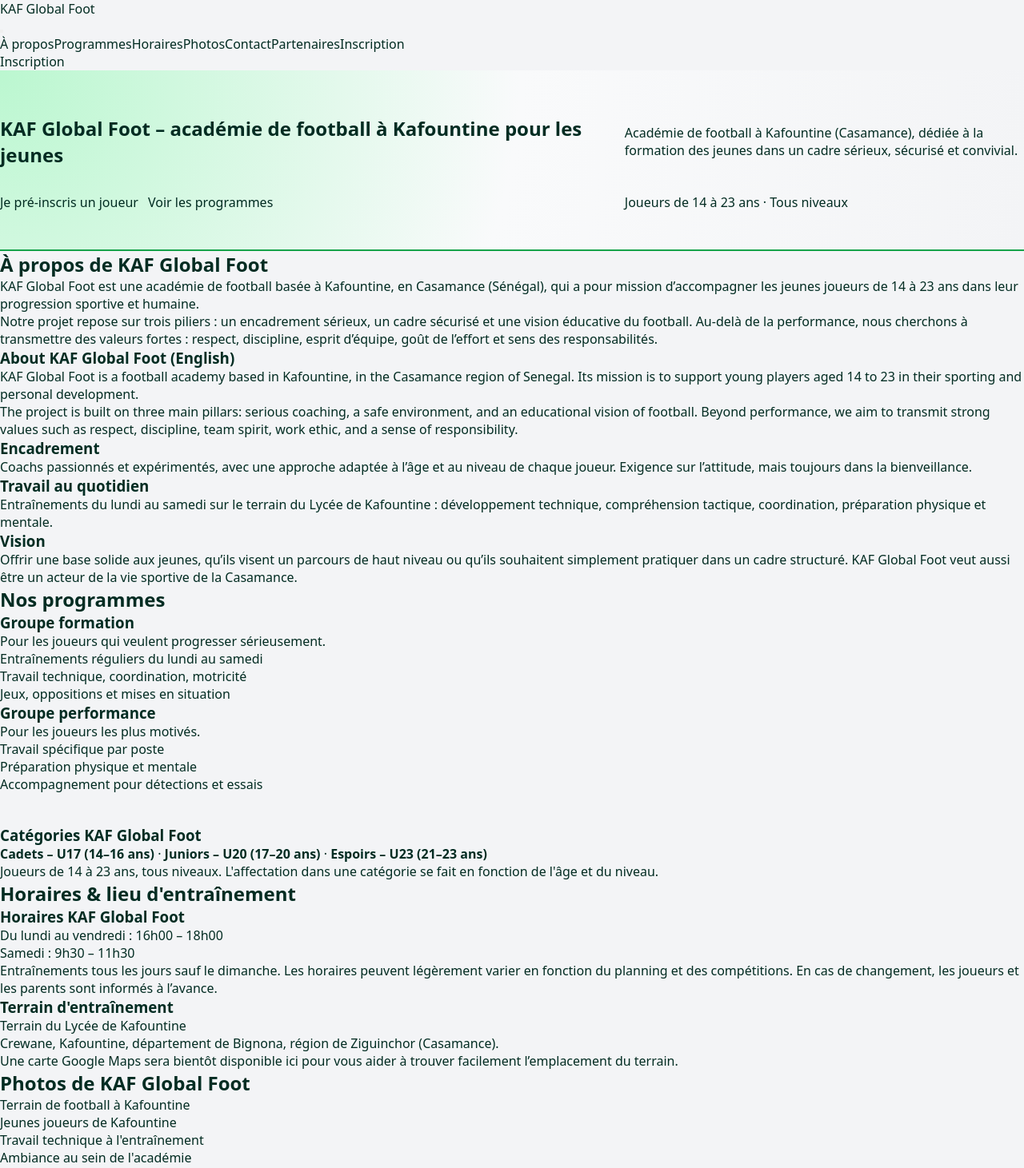
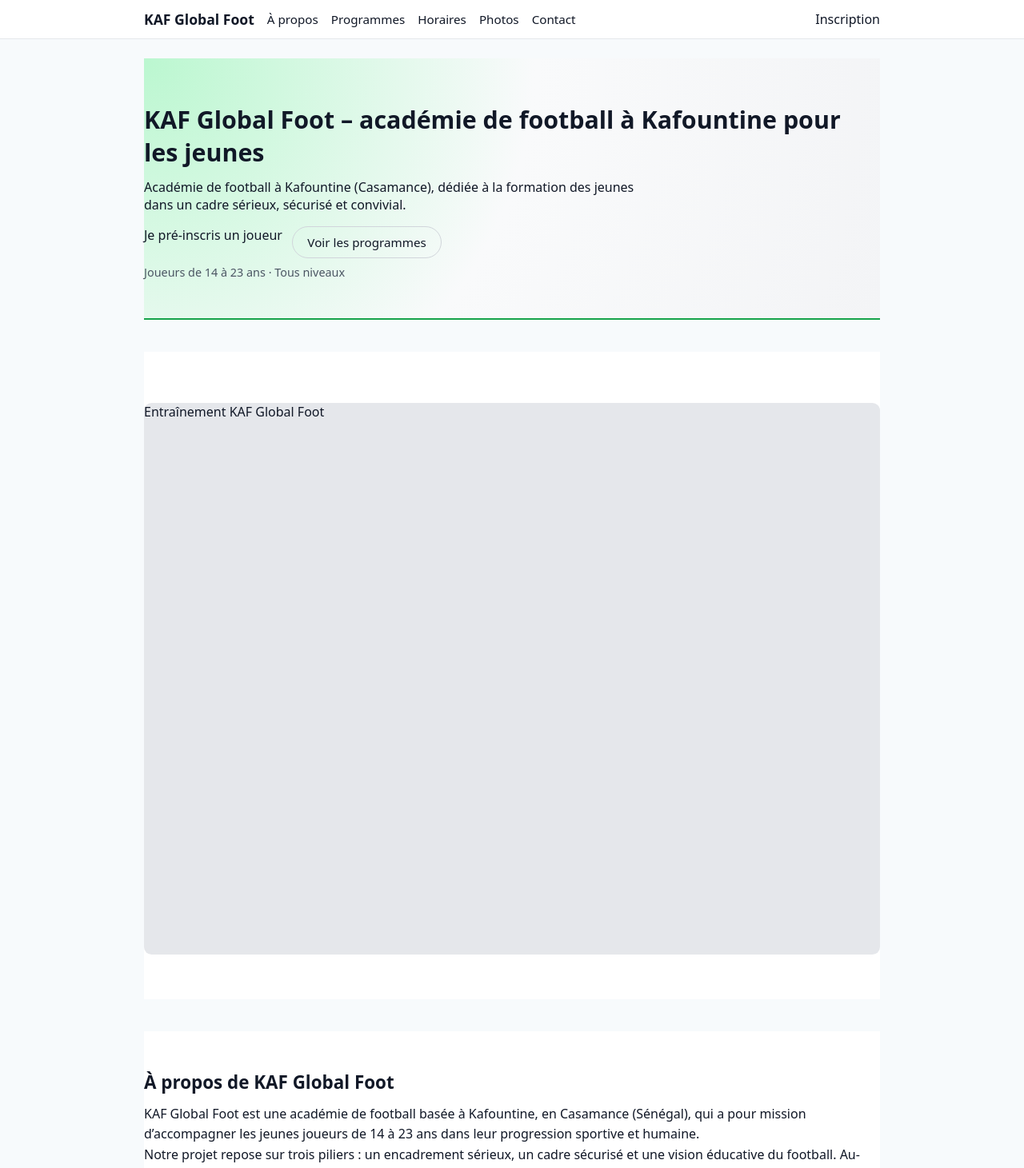
Before and after one commit to meliusmum-sketch/KAF-GLOBAL-FOOT, a Next.js app: page / in a window 1280 px wide. Shown: the top 1461 px of the page at 80% size. Built offline with nearby package versions, Linux system fonts and the light colour scheme.

Commit message:
Update index.js

```diff
--- a/pages/index.js
+++ b/pages/index.js
@@ -1,12 +1,7 @@
-import { useState } from "react";
 import Head from "next/head";
 import Link from "next/link";
 
 export default function HomePage() {
-  const [mobileNavOpen, setMobileNavOpen] = useState(false);
-
-  const closeMobileNav = () => setMobileNavOpen(false);
-
   return (
     <>
       <Head>
@@ -20,66 +15,16 @@ export default function HomePage() {
       <div className="page">
         {/* HEADER */}
         <header className="site-header">
-          <div className="site-header-inner">
-            <div className="site-logo">
-              <Link href="/">KAF Global Foot</Link>
-            </div>
-
-            {/* BOUTON HAMBURGER (MOBILE) */}
-            <button
-              className={`mobile-nav-toggle ${
-                mobileNavOpen ? "is-open" : ""
-              }`}
-              onClick={() => setMobileNavOpen((open) => !open)}
-              aria-label={
-                mobileNavOpen ? "Fermer le menu" : "Ouvrir le menu"
-              }
-            >
-              <span />
-              <span />
-              <span />
-            </button>
-
-            {/* MENU PRINCIPAL */}
-            <nav
-              className={`main-nav ${
-                mobileNavOpen ? "is-open" : ""
-              }`}
-            >
-              <a href="#apropos" onClick={closeMobileNav}>
-                À propos
-              </a>
-              <a href="#programmes" onClick={closeMobileNav}>
-                Programmes
-              </a>
-              <a href="#horaires" onClick={closeMobileNav}>
-                Horaires
-              </a>
-              <a href="#photos" onClick={closeMobileNav}>
-                Photos
-              </a>
-              <a href="#contact" onClick={closeMobileNav}>
-                Contact
-              </a>
-              <Link
-                href="/partenaires"
-                onClick={closeMobileNav}
-              >
-                Partenaires
-              </Link>
-
-              {/* Bouton inscription INSIDE menu en mobile */}
-              <Link
-                href="/inscription"
-                className="nav-cta nav-cta-in-nav"
-                onClick={closeMobileNav}
-              >
-                Inscription
-              </Link>
+          <div className="header-inner">
+            <div className="logo">KAF Global Foot</div>
+            <nav className="main-nav">
+              <a href="#apropos">À propos</a>
+              <a href="#programmes">Programmes</a>
+              <a href="#horaires">Horaires</a>
+              <a href="#photos">Photos</a>
+              <a href="#contact">Contact</a>
             </nav>
-
-            {/* Bouton inscription visible en DESKTOP */}
-            <div className="nav-actions">
+            <div className="header-actions">
               <Link href="/inscription" className="nav-cta">
                 Inscription
               </Link>
@@ -87,26 +32,24 @@ export default function HomePage() {
           </div>
         </header>
 
-        {/* CONTENU PRINCIPAL */}
-        <main className="page-main">
+        {/* CONTENU */}
+        <main className="main">
           {/* HERO */}
           <section className="hero" aria-labelledby="hero-title">
-            <div className="hero-content">
             <h1 id="hero-title">
               KAF Global Foot – académie de football à Kafountine pour les
               jeunes
             </h1>
-              <p className="hero-tagline">
+            <p className="hero-text">
               Académie de football à Kafountine (Casamance), dédiée à la
-                formation des jeunes dans un cadre sérieux, sécurisé et
-                convivial.
+              formation des jeunes dans un cadre sérieux, sécurisé et convivial.
             </p>
 
             <div className="hero-actions">
-                <Link href="/inscription" className="hero-primary">
+              <Link href="/inscription" className="btn-primary">
                 Je pré-inscris un joueur
               </Link>
-                <a href="#programmes" className="hero-secondary">
+              <a href="#programmes" className="btn-secondary">
                 Voir les programmes
               </a>
             </div>
@@ -114,11 +57,16 @@ export default function HomePage() {
             <p className="hero-meta">
               Joueurs de 14 à 23 ans · Tous niveaux
             </p>
-            </div>
+          </section>
+
+          {/* IMAGE / VISUEL */}
+          <section className="section">
+            <h2 className="visually-hidden">Entraînement KAF Global Foot</h2>
+            <div className="image-placeholder">Entraînement KAF Global Foot</div>
           </section>
 
           {/* À PROPOS */}
-          <section id="apropos" className="page-section">
+          <section id="apropos" className="section">
             <h2>À propos de KAF Global Foot</h2>
             <p>
               KAF Global Foot est une académie de football basée à Kafountine,
@@ -147,14 +95,21 @@ export default function HomePage() {
               discipline, team spirit, work ethic, and a sense of
               responsibility.
             </p>
+            <p>
+              Training sessions take place from Monday to Saturday on the pitch
+              of the Lycée de Kafountine, with a program adapted to each
+              player’s age and level. KAF Global Foot welcomes motivated
+              players, whether they aspire to a higher level or simply want to
+              train in a structured and supportive environment.
+            </p>
 
             <div className="apropos-grid">
               <div>
                 <h3>Encadrement</h3>
                 <p>
-                  Coachs passionnés et expérimentés, avec une approche adaptée
-                  à l’âge et au niveau de chaque joueur. Exigence sur
-                  l’attitude, mais toujours dans la bienveillance.
+                  Coachs passionnés et expérimentés, avec une approche adaptée à
+                  l’âge et au niveau de chaque joueur. Exigence sur l’attitude,
+                  mais toujours dans la bienveillance.
                 </p>
               </div>
               <div>
@@ -178,11 +133,11 @@ export default function HomePage() {
           </section>
 
           {/* PROGRAMMES */}
-          <section id="programmes" className="page-section">
+          <section id="programmes" className="section">
             <h2>Nos programmes</h2>
 
             <div className="programmes-grid">
-              <div className="programme-card">
+              <div className="card">
                 <h3>Groupe formation</h3>
                 <p>Pour les joueurs qui veulent progresser sérieusement.</p>
                 <ul>
@@ -192,7 +147,7 @@ export default function HomePage() {
                 </ul>
               </div>
 
-              <div className="programme-card">
+              <div className="card">
                 <h3>Groupe performance</h3>
                 <p>Pour les joueurs les plus motivés.</p>
                 <ul>
@@ -205,11 +160,9 @@ export default function HomePage() {
 
             <div className="categories">
               <h3>Catégories KAF Global Foot</h3>
-              <p>
-                <strong>Cadets – U17 (14–16 ans)</strong> ·{" "}
-                <strong>Juniors – U20 (17–20 ans)</strong> ·{" "}
-                <strong>Espoirs – U23 (21–23 ans)</strong>
-              </p>
+              <p>Cadets – U17 (14–16 ans)</p>
+              <p>Juniors – U20 (17–20 ans)</p>
+              <p>Espoirs – U23 (21–23 ans)</p>
               <p>
                 Joueurs de 14 à 23 ans, tous niveaux. L&apos;affectation dans
                 une catégorie se fait en fonction de l&apos;âge et du niveau.
@@ -218,11 +171,11 @@ export default function HomePage() {
           </section>
 
           {/* HORAIRES & LIEU */}
-          <section id="horaires" className="page-section">
+          <section id="horaires" className="section">
             <h2>Horaires &amp; lieu d&apos;entraînement</h2>
 
             <div className="horaires-grid">
-              <div>
+              <div className="card">
                 <h3>Horaires KAF Global Foot</h3>
                 <ul>
                   <li>Du lundi au vendredi : 16h00 – 18h00</li>
@@ -236,7 +189,7 @@ export default function HomePage() {
                 </p>
               </div>
 
-              <div>
+              <div className="card">
                 <h3>Terrain d&apos;entraînement</h3>
                 <p>
                   Terrain du Lycée de Kafountine
@@ -253,30 +206,38 @@ export default function HomePage() {
           </section>
 
           {/* PHOTOS */}
-          <section id="photos" className="page-section">
+          <section id="photos" className="section">
             <h2>Photos de KAF Global Foot</h2>
             <div className="photos-grid">
               <div className="photo-card">
-                <div className="photo-placeholder" />
+                <div className="image-placeholder" />
                 <p>Terrain de football à Kafountine</p>
               </div>
               <div className="photo-card">
-                <div className="photo-placeholder" />
-                <p>Jeunes joueurs de Kafountine</p>
+                <div className="image-placeholder" />
+                <p>Jeunes joueurs de Kafountine au football</p>
               </div>
               <div className="photo-card">
-                <div className="photo-placeholder" />
+                <div className="image-placeholder" />
                 <p>Travail technique à l&apos;entraînement</p>
               </div>
               <div className="photo-card">
-                <div className="photo-placeholder" />
-                <p>Ambiance au sein de l&apos;académie</p>
+                <div className="image-placeholder" />
+                <p>Vue d&apos;ensemble de l&apos;académie KAF Global Foot</p>
+              </div>
+              <div className="photo-card">
+                <div className="image-placeholder" />
+                <p>Match d&apos;entraînement à Kafountine</p>
+              </div>
+              <div className="photo-card">
+                <div className="image-placeholder" />
+                <p>Ambiance au sein de KAF Global Foot</p>
               </div>
             </div>
           </section>
 
           {/* CONTACT */}
-          <section id="contact" className="page-section">
+          <section id="contact" className="section">
             <h2>Contact KAF Global Foot</h2>
             <p>
               Pour toute question (pré-inscriptions, horaires, tarifs,
@@ -292,18 +253,254 @@ export default function HomePage() {
               </li>
             </ul>
             <p>
-              Vous pouvez aussi remplir directement notre{" "}
-              <Link href="/inscription">formulaire de pré-inscription</Link>.
+              <Link href="/inscription">Aller au formulaire de pré-inscription</Link>
             </p>
           </section>
         </main>
 
         {/* FOOTER */}
-        <footer className="site-footer">
+        <footer className="footer">
           <p>© 2025 KAF Global Foot. Tous droits réservés.</p>
           <p>Site développé avec Next.js &amp; déployé sur Vercel.</p>
         </footer>
       </div>
+
+      {/* STYLE LOCAL POUR CETTE PAGE UNIQUEMENT */}
+      <style jsx>{`
+        .page {
+          min-height: 100vh;
+          display: flex;
+          flex-direction: column;
+          background: #f7fafc;
+          color: #111827;
+          font-family: system-ui, -apple-system, BlinkMacSystemFont, "Segoe UI",
+            sans-serif;
+        }
+
+        .site-header {
+          background: white;
+          border-bottom: 1px solid #e5e7eb;
+          position: sticky;
+          top: 0;
+          z-index: 10;
+        }
+
+        .header-inner {
+          max-width: 960px;
+          margin: 0 auto;
+          padding: 0.75rem 1.25rem;
+          display: flex;
+          align-items: center;
+          gap: 1rem;
+        }
+
+        .logo {
+          font-weight: 700;
+          font-size: 1.1rem;
+        }
+
+        .main-nav {
+          display: flex;
+          gap: 1rem;
+          flex: 1;
+          flex-wrap: wrap;
+        }
+
+        .main-nav a {
+          font-size: 0.95rem;
+        }
+
+        .header-actions {
+          display: flex;
+        }
+
+        .nav-cta {
+          padding: 0.35rem 0.9rem;
+          border-radius: 999px;
+          background: #2563eb;
+          color: white;
+          font-size: 0.9rem;
+        }
+
+        .main {
+          flex: 1;
+          max-width: 960px;
+          margin: 0 auto;
+          padding: 1.5rem 1.25rem 2.5rem;
+        }
+
+        .hero {
+          margin-bottom: 2rem;
+        }
+
+        .hero h1 {
+          font-size: 1.9rem;
+          margin-bottom: 0.75rem;
+        }
+
+        .hero-text {
+          margin-bottom: 1rem;
+          max-width: 40rem;
+        }
+
+        .hero-actions {
+          display: flex;
+          flex-wrap: wrap;
+          gap: 0.75rem;
+          margin-bottom: 0.5rem;
+        }
+
+        .btn-primary,
+        .btn-secondary {
+          display: inline-block;
+          padding: 0.55rem 1.15rem;
+          border-radius: 999px;
+          font-size: 0.95rem;
+        }
+
+        .btn-primary {
+          background: #2563eb;
+          color: white;
+        }
+
+        .btn-secondary {
+          border: 1px solid #d1d5db;
+        }
+
+        .hero-meta {
+          font-size: 0.9rem;
+          color: #4b5563;
+        }
+
+        .section {
+          margin-top: 2.5rem;
+        }
+
+        .section h2 {
+          font-size: 1.4rem;
+          margin-bottom: 0.75rem;
+        }
+
+        .section h3 {
+          margin-top: 1.25rem;
+          margin-bottom: 0.35rem;
+          font-size: 1.05rem;
+        }
+
+        .section p {
+          line-height: 1.6;
+        }
+
+        .apropos-grid {
+          display: grid;
+          gap: 1rem;
+          margin-top: 1.25rem;
+        }
+
+        .apropos-grid > div {
+          background: white;
+          border-radius: 0.75rem;
+          padding: 0.9rem 1rem;
+          border: 1px solid #e5e7eb;
+        }
+
+        .programmes-grid {
+          display: grid;
+          gap: 1rem;
+          margin-top: 1rem;
+        }
+
+        .card {
+          background: white;
+          border-radius: 0.75rem;
+          padding: 1rem 1.1rem;
+          border: 1px solid #e5e7eb;
+        }
+
+        .categories {
+          margin-top: 1.5rem;
+          background: #eff6ff;
+          border-radius: 0.75rem;
+          padding: 1rem 1.1rem;
+          border: 1px solid #bfdbfe;
+        }
+
+        .horaires-grid {
+          display: grid;
+          gap: 1rem;
+          margin-top: 1rem;
+        }
+
+        .photos-grid {
+          display: grid;
+          gap: 1rem;
+          grid-template-columns: repeat(auto-fit, minmax(180px, 1fr));
+          margin-top: 1rem;
+        }
+
+        .photo-card {
+          background: white;
+          border-radius: 0.75rem;
+          padding: 0.9rem;
+          border: 1px solid #e5e7eb;
+          text-align: center;
+          font-size: 0.9rem;
+        }
+
+        .image-placeholder {
+          width: 100%;
+          aspect-ratio: 4 / 3;
+          border-radius: 0.6rem;
+          background: #e5e7eb;
+          margin-bottom: 0.5rem;
+        }
+
+        .image-placeholder:first-of-type {
+          margin-top: 1rem;
+        }
+
+        .footer {
+          border-top: 1px solid #e5e7eb;
+          padding: 1rem 1.25rem;
+          text-align: center;
+          font-size: 0.85rem;
+          color: #6b7280;
+          background: white;
+        }
+
+        .visually-hidden {
+          position: absolute;
+          width: 1px;
+          height: 1px;
+          padding: 0;
+          margin: -1px;
+          overflow: hidden;
+          clip: rect(0, 0, 0, 0);
+          white-space: nowrap;
+          border: 0;
+        }
+
+        @media (max-width: 768px) {
+          .header-inner {
+            flex-wrap: wrap;
+          }
+
+          .main-nav {
+            width: 100%;
+            justify-content: center;
+          }
+
+          .header-actions {
+            width: 100%;
+            justify-content: center;
+            margin-top: 0.5rem;
+          }
+
+          .hero h1 {
+            font-size: 1.5rem;
+          }
+        }
+      `}</style>
     </>
   );
 }
```
Lines whose indentation alone changed are shown as unchanged.
